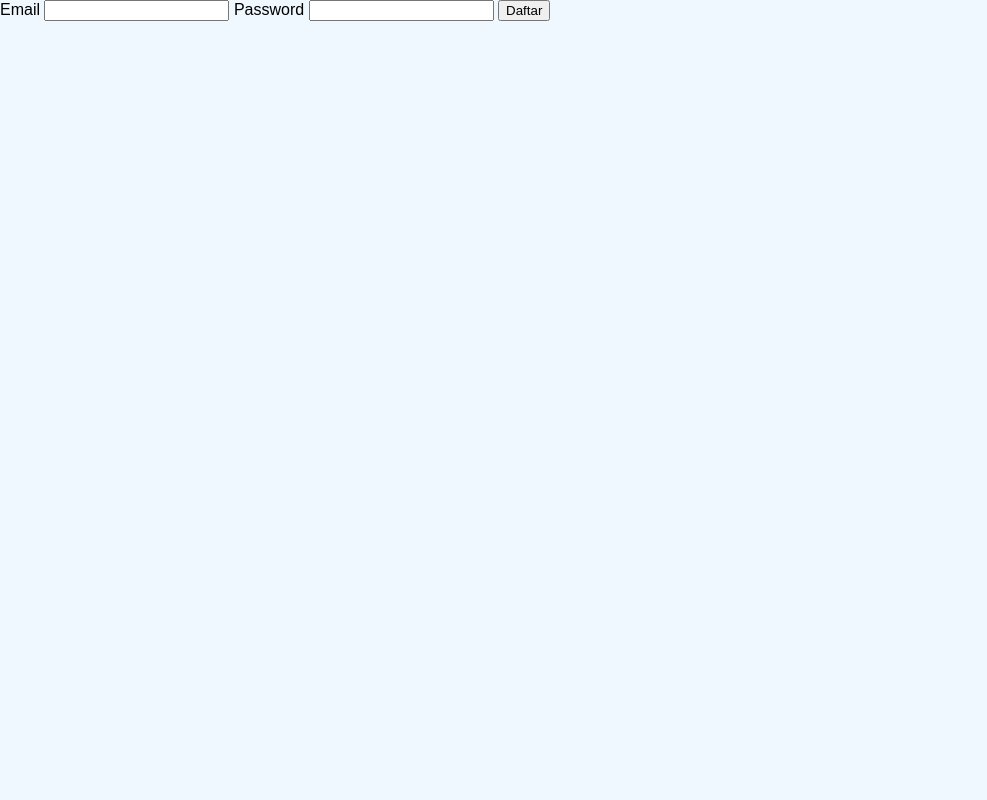
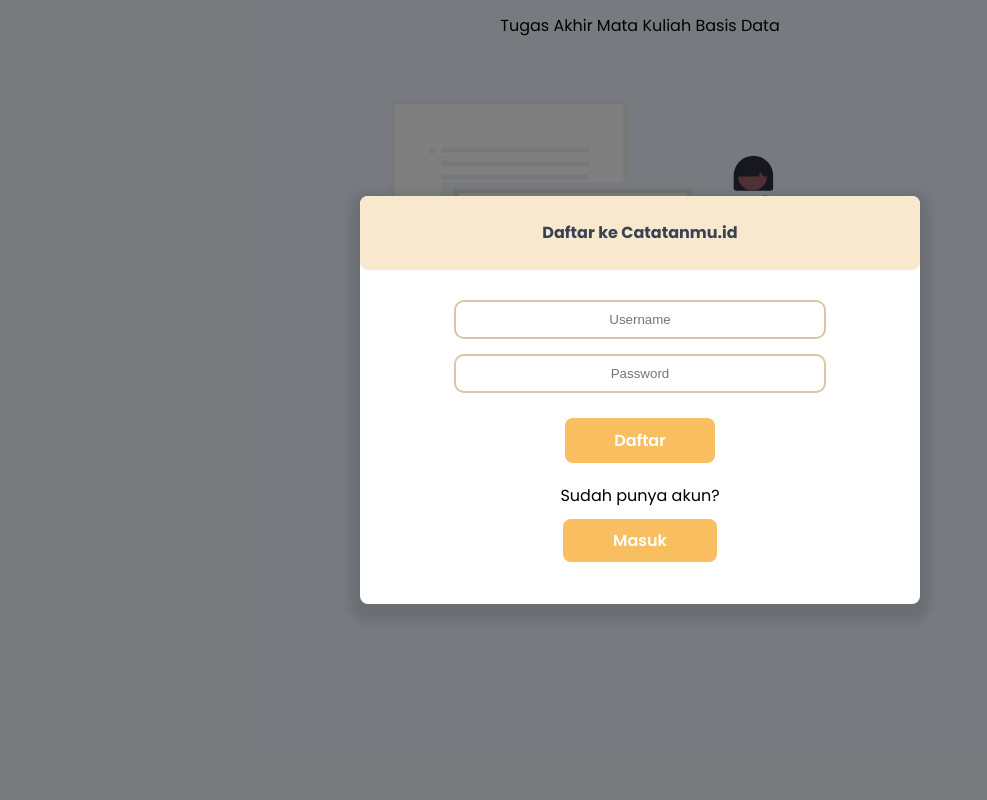
Before and after one commit to HijazP/CRUD-BASDAT, a PHP site: page /register.html in a window 1280 px wide. Shown: the whole page, without its empty margins (0-987 px from the left). Run offline with PHP 8.4, Linux system fonts and the light colour scheme.

Commit message:
Memperbaiki Landing Page (index), Login Page, dan Register Page.

```diff
--- a/register.html
+++ b/register.html
@@ -4,16 +4,38 @@
     <meta charset="UTF-8">
     <meta http-equiv="X-UA-Compatible" content="IE=edge">
     <meta name="viewport" content="width=device-width, initial-scale=1.0">
-    <link rel="stylesheet" href="style.css">
-    <title>Daftar</title>
+    <title>Catatanmu.id</title>
+    <link rel="preconnect" href="https://fonts.googleapis.com">
+    <link rel="preconnect" href="https://fonts.gstatic.com" crossorigin>
+    <link href="https://fonts.googleapis.com/css2?family=Poppins:ital,wght@0,100;0,200;0,300;0,400;0,500;0,600;0,700;0,800;0,900;1,100;1,200;1,300;1,400;1,500;1,600;1,700;1,800;1,900&display=swap" rel="stylesheet">
+    <link rel="stylesheet" href="style.css"/>
 </head>
 <body>
-    <form action="#" class="form">
-        <label for="email" class="form-item">Email</label>
-        <input type="text" class="form-item">
-        <label for="password" class="form-item">Password</label>
-        <input type="text" class="form-item">
-        <input type="button" value="Daftar" class="form-item">
+    <header>
+        <header class="login-header">
+            <p>Tugas Akhir Mata Kuliah Basis Data</p>
+    </header>
+    <div>
+        <section class="login-content">
+            <div class="login-content-top">
+                <img src="img/undraw_notes_re_pxhw.svg" width="500px">
+            </div>
+        </section>
+    </div>
+    <div class="overlay"></div>
+    <form action="index.html" method="post" class="box">
+        <div class="header">
+            <h4>Daftar ke Catatanmu.id</h4>
+        </div>
+        <div class="login-area">
+            <input type="text" class="username" placeholder="Username">
+            <input type="password" class="password" placeholder="Password">
+            <input type="submit" value="Daftar" class="submit">
+        </div>
+        <div class="arahan-register">
+            <p>Sudah punya akun?</p>
+            <a href="Login.html" class="login-daftar">Masuk</a>
+        </div>
     </form>
 </body>
 </html>
--- a/style.css
+++ b/style.css
@@ -1,10 +1,85 @@
+.landing-header {
+    display: flex;
+    justify-content: center;
+    align-items: center;
+    height: 50px;
+}
+
 .landing-content {
     display: flex;
     justify-content: center;
     align-items: center;
-    padding-top: 3.8%;
     flex-direction: column;
     margin: 50px 0 50px 0;
+}
+
+.landing-content-top {
+    display: flex;
+    justify-content: center;
+    align-items: center;
+    width: 50%;
+}
+
+.landing-content-bottom {
+    display: flex;
+    justify-content: center;
+    align-items: center;
+    flex-direction: column;
+    text-align: left;
+    width: 50%;
+}
+
+#landing-button {
+    display: flex;
+    flex-direction: row;
+}
+
+#landing-button a {
+    border-radius: 10px;
+    padding: 5px;
+    margin: 10px;
+}
+
+.primary-button{
+    background-color: #f8be60;
+    color: white;
+    text-decoration: none;
+    transition: .2s;
+    cursor: pointer;
+}
+
+.primary-button:hover{
+    background-color: #F9A826;
+}
+
+#secondary-button {
+    text-decoration: none;
+    border-style: solid;
+    border-width: 2px;
+    border-color: #F9A826;
+    color: #F9A826;
+}
+
+.login-header {
+    display: flex;
+    justify-content: center;
+    align-items: center;
+    height: 50px;
+}
+
+.login-content {
+    display: flex;
+    justify-content: center;
+    align-items: center;
+    flex-direction: column;
+    margin: 50px 0 50px 0;
+}
+
+.login-content-top {
+    display: flex;
+    justify-content: center;
+    align-items: center;
+    width: 50%;
 }
 
 body{
@@ -25,8 +100,8 @@
 .box{
     text-align: center;
     position: absolute;
-    width: 40em;
-    height: 25em;
+    width: 35em;
+    height: 25.5em;
     background-color: white;
     top: 50%;
     left: 50%;
@@ -53,10 +128,10 @@
 
 .username,
 .password {
-    width: 100%;
+    width: 80%;
     text-align: center;
     padding: 10px 0px;
-    border-radius: 20px;
+    border-radius: 10px;
     outline: #dac6a7;
     border:  #dac6a7 solid 0.2em;
     color: #394253;
@@ -68,6 +143,7 @@
     width: 150px;
     padding: 10px;
     color: white;
+    font-family: 'Poppins', sans-serif;
     font-size: 1em;
     font-weight: 550;
     background-color: #f8be60;
@@ -83,19 +159,27 @@
     background-color: #F9A826;
 }
 
-a {
+.login-area a {
     display: block;
     font-size: x-small;
     text-decoration: none;
     color: #F9A826;
 }
 
-button{
+.arahan-register p{
+    margin: 0%;
+    padding-bottom: 20px;
+    display: block;
+}
+
+.login-daftar{
+    text-decoration: none;
+    text-align: center;
     width: 150px;
-    padding: 10px;
+    padding: 10px 50px 10px;
     color: white;
     font-size: 1em;
-    font-weight: 550;
+    font-weight: 530;
     background-color: #f8be60;
     outline: none;
     border: none;
@@ -105,10 +189,6 @@
     cursor: pointer;
 }
 
-p {
-    margin: 0%;
-    display: block;
-}
-button:hover{
+.login-daftar:hover{
     background-color: #F9A826;
 }
```
Also changed, not shown: index.html (+8 -6 lines), kerjaan ares/Login Page/Login.html (deleted, +0 -36 lines), kerjaan ares/Login Page/style.css (deleted, +0 -114 lines), login.html (+14 -8 lines), kerjaan ares/Login Page/img/undraw_notes_re_pxhw.svg (deleted).
